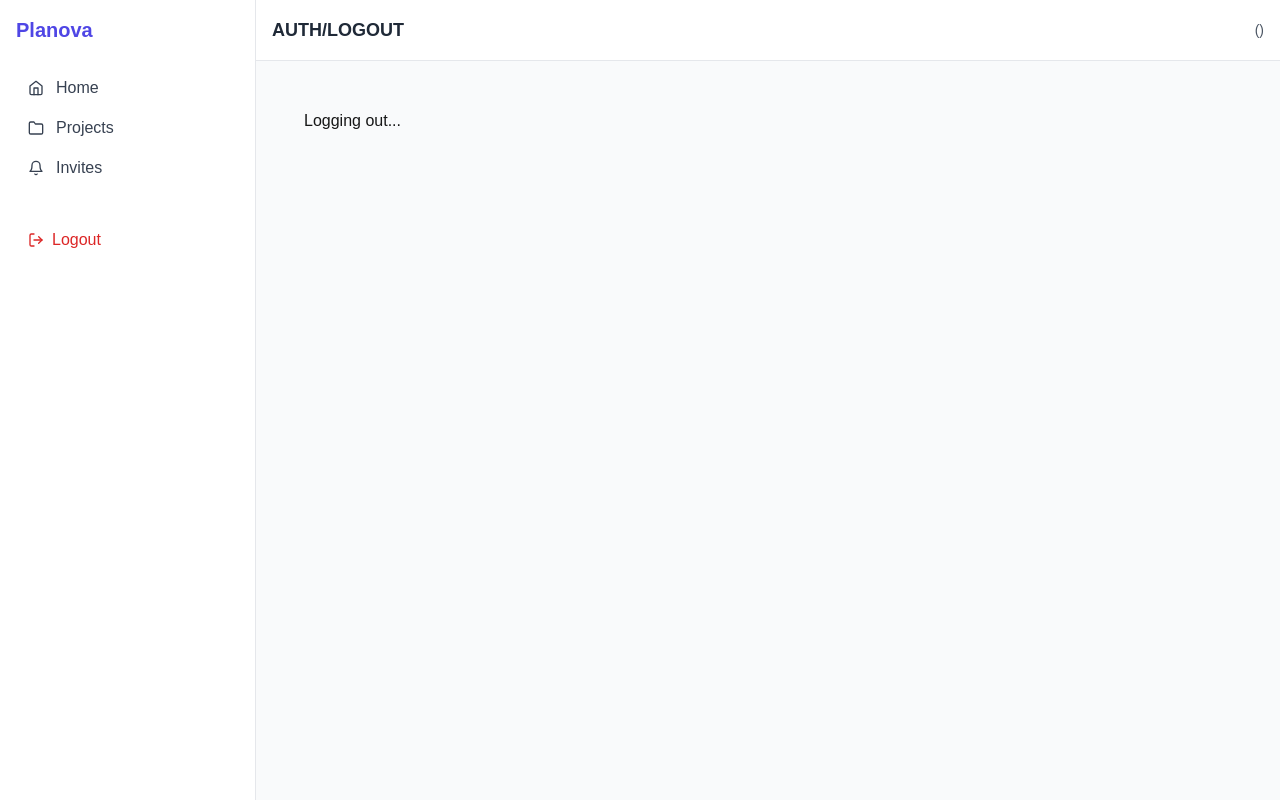
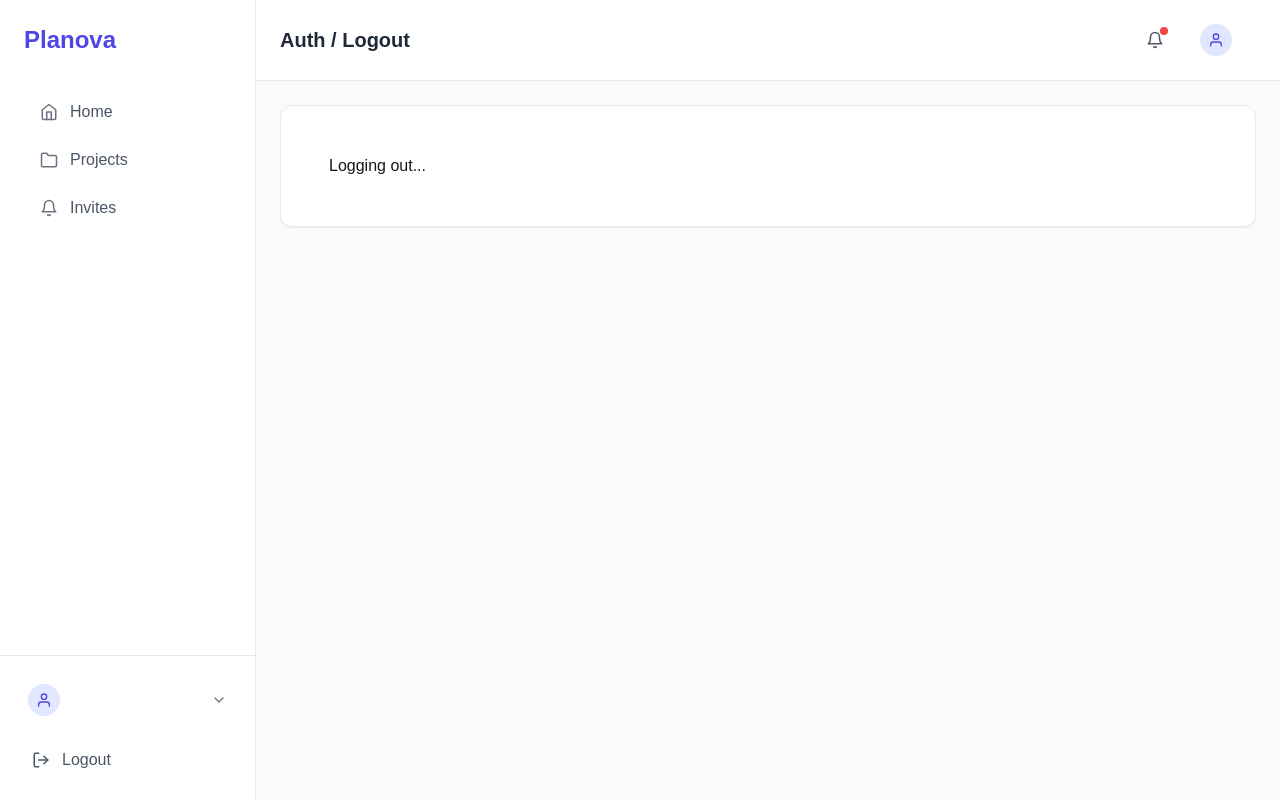
Before and after one commit to ShubhamG2004/Planova, a Next.js app in the folder client/: page /auth/logout in a window 1280 px wide. Built offline with nearby package versions, Linux system fonts and the light colour scheme; no server answers.

Commit message:
modified:   client/components/layouts/DashboardLayout.js

```diff
--- a/client/components/layouts/DashboardLayout.js
+++ b/client/components/layouts/DashboardLayout.js
@@ -1,13 +1,13 @@
 // components/layouts/DashboardLayout.js
 import Link from 'next/link';
 import { useRouter } from 'next/router';
-import { FiHome, FiFolder, FiBell, FiLogOut } from 'react-icons/fi';
+import { FiHome, FiFolder, FiBell, FiLogOut, FiChevronDown, FiUser } from 'react-icons/fi';
 import { useAuth } from '@/contexts/AuthContext';
 
 const navItems = [
-  { label: 'Home', href: '/dashboard', icon: <FiHome /> },
-  { label: 'Projects', href: '/projects', icon: <FiFolder /> },
-  { label: 'Invites', href: '/invites', icon: <FiBell /> },
+  { label: 'Home', href: '/dashboard', icon: <FiHome className="text-lg" /> },
+  { label: 'Projects', href: '/projects', icon: <FiFolder className="text-lg" /> },
+  { label: 'Invites', href: '/invites', icon: <FiBell className="text-lg" /> },
 ];
 
 export default function DashboardLayout({ children }) {
@@ -17,45 +17,86 @@ export default function DashboardLayout({ children }) {
   return (
     <div className="flex min-h-screen bg-gray-50">
       {/* Sidebar */}
-      <aside className="w-64 bg-white border-r p-4 hidden md:block">
-        <h2 className="text-xl font-bold text-indigo-600 mb-6">Planova</h2>
-        <nav className="space-y-2">
+      <aside className="w-64 bg-white border-r border-gray-200 shadow-sm hidden md:flex flex-col">
+        <div className="p-6 pb-2">
+          <h2 className="text-2xl font-bold text-indigo-600 mb-8">Planova</h2>
+          <nav className="space-y-1">
             {navItems.map((item) => (
               <Link key={item.href} href={item.href}>
-              <div className={`flex items-center gap-3 px-3 py-2 rounded-lg hover:bg-indigo-50 cursor-pointer ${
-                router.pathname === item.href ? 'bg-indigo-100 text-indigo-700' : 'text-gray-700'
+                <div className={`flex items-center gap-3 px-4 py-3 rounded-lg transition-all duration-200 ${
+                  router.pathname === item.href
+                    ? 'bg-indigo-50 text-indigo-700 font-medium'
+                    : 'text-gray-600 hover:bg-gray-100'
+                }`}>
+                  <span className={`${
+                    router.pathname === item.href ? 'text-indigo-500' : 'text-gray-500'
                   }`}>
                     {item.icon}
-                {item.label}
+                  </span>
+                  <span>{item.label}</span>
                 </div>
               </Link>
             ))}
           </nav>
-        <div className="mt-8">
+        </div>
+
+        <div className="mt-auto p-4 border-t border-gray-200">
+          <div className="flex items-center justify-between p-3 rounded-lg hover:bg-gray-100 transition-colors duration-200">
+            <div className="flex items-center gap-3">
+              <div className="w-8 h-8 rounded-full bg-indigo-100 flex items-center justify-center text-indigo-600">
+                <FiUser />
+              </div>
+              <div className="text-sm">
+                <p className="font-medium text-gray-800">{user?.name}</p>
+                <p className="text-xs text-gray-500">{user?.email}</p>
+              </div>
+            </div>
+            <FiChevronDown className="text-gray-500" />
+          </div>
+
           <button
             onClick={logout}
-            className="flex items-center gap-2 text-red-600 hover:text-red-700 px-3 py-2"
+            className="w-full flex items-center gap-3 text-gray-600 hover:text-red-600 px-4 py-3 mt-2 rounded-lg hover:bg-red-50 transition-colors duration-200"
           >
-            <FiLogOut />
-            Logout
+            <FiLogOut className="text-lg" />
+            <span>Logout</span>
           </button>
         </div>
       </aside>
 
       {/* Main Content */}
-      <div className="flex-1 flex flex-col">
+      <div className="flex-1 flex flex-col overflow-hidden">
         {/* Navbar */}
-        <header className="w-full bg-white border-b p-4 flex items-center justify-between">
-          <h1 className="text-lg font-semibold text-gray-800">
-            {router.pathname.replace('/', '').toUpperCase() || 'DASHBOARD'}
+        <header className="w-full bg-white border-b border-gray-200 px-6 py-4 flex items-center justify-between">
+          <h1 className="text-xl font-semibold text-gray-800 capitalize">
+            {router.pathname.split('/').filter(Boolean).join(' / ') || 'Dashboard'}
           </h1>
-          <div className="text-sm text-gray-600">
-            {user?.name} ({user?.email})
+          <div className="flex items-center gap-4">
+            <div className="relative">
+              <button className="p-2 rounded-full hover:bg-gray-100 relative">
+                <FiBell className="text-lg text-gray-600" />
+                <span className="absolute top-1 right-1 w-2 h-2 bg-red-500 rounded-full"></span>
+              </button>
+            </div>
+            <div className="hidden md:flex items-center gap-3 px-3 py-2 rounded-lg hover:bg-gray-100 cursor-pointer">
+              <div className="w-8 h-8 rounded-full bg-indigo-100 flex items-center justify-center text-indigo-600">
+                <FiUser />
+              </div>
+              <div>
+                <p className="text-sm font-medium text-gray-800">{user?.name}</p>
+              </div>
+            </div>
           </div>
         </header>
 
         {/* Page content */}
-        <main className="flex-1 p-6">{children}</main>
+        <main className="flex-1 overflow-auto p-6 bg-gray-50">
+          <div className="max-w-7xl mx-auto">
+            <div className="bg-white rounded-xl shadow-sm border border-gray-200 p-6">
+              {children}
+            </div>
+          </div>
+        </main>
       </div>
     </div>
   );
```
Lines whose indentation alone changed are shown as unchanged.
